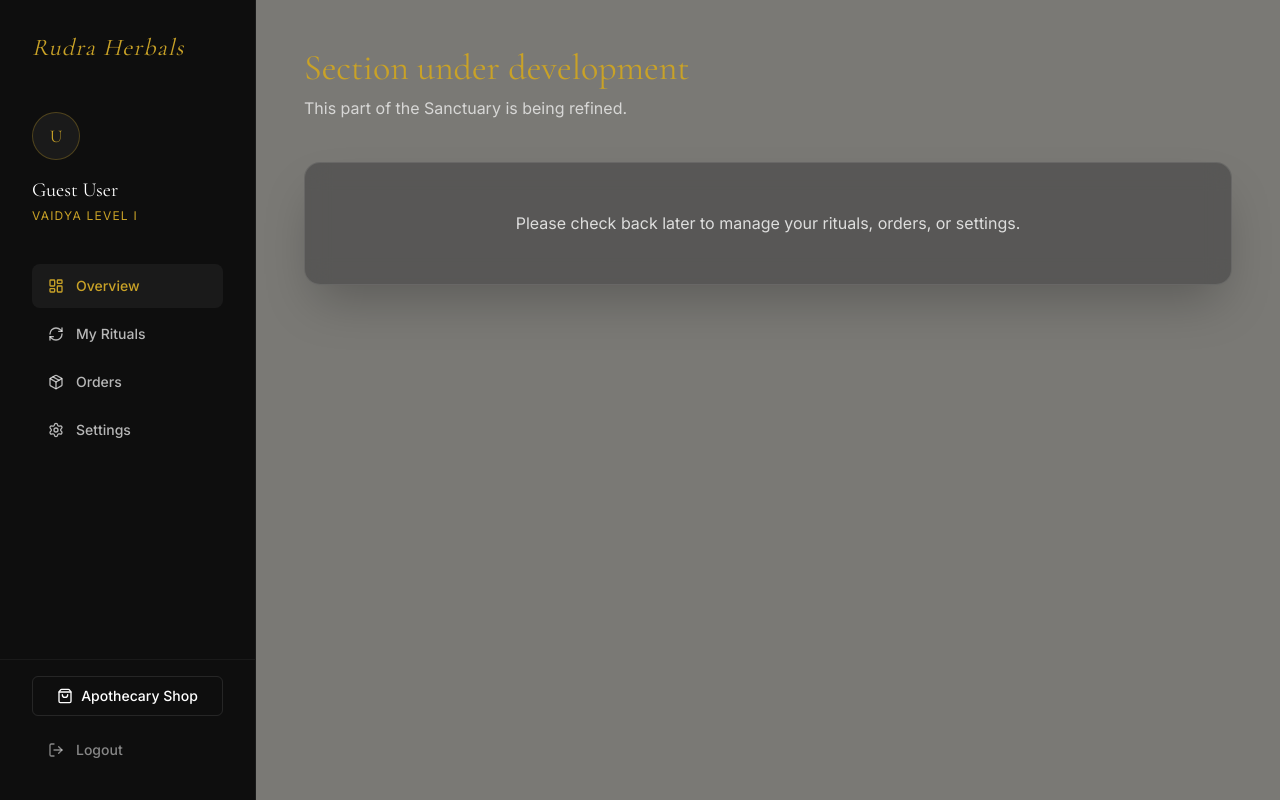
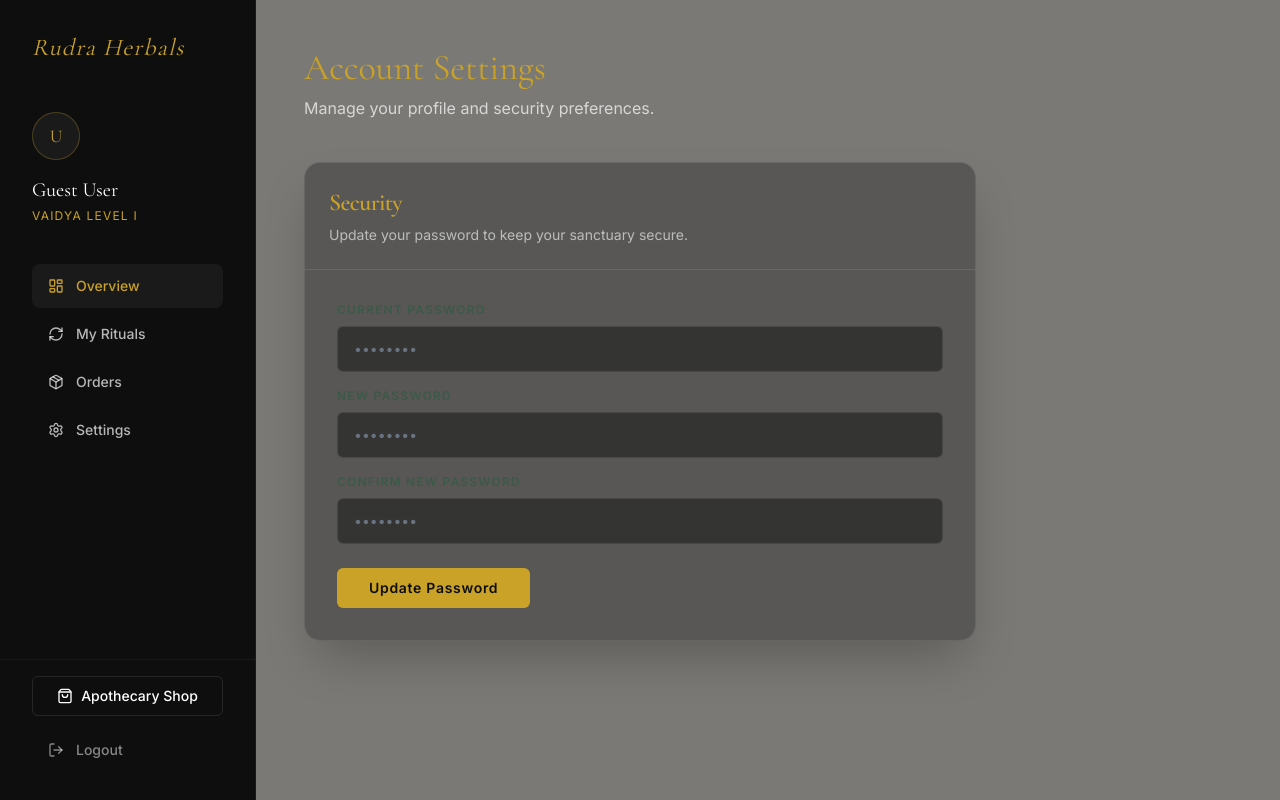
Before and after one commit to Naveen9902/rudra-herbals, a Next.js app: page /account/settings in a window 1280 px wide. Built offline with nearby package versions, Linux system fonts and the light colour scheme.

Commit message:
Add change password form to customer profile settings

```diff
--- a/src/app/(account)/account/settings/page.tsx
+++ b/src/app/(account)/account/settings/page.tsx
@@ -1,15 +1,91 @@
-import { Card, CardContent } from '@/components/ui/card'
+"use client"
 
-export default function AccountPagePlaceholder() {
+import { Card, CardContent, CardHeader, CardTitle, CardDescription } from '@/components/ui/card'
+import { Button } from '@/components/ui/button'
+import { useState } from 'react'
+import { updatePassword } from '@/app/actions/auth-actions'
+
+export default function AccountSettingsPage() {
+  const [loading, setLoading] = useState(false)
+  const [error, setError] = useState("")
+  const [success, setSuccess] = useState(false)
+
+  const handleSubmit = async (e: React.FormEvent<HTMLFormElement>) => {
+    e.preventDefault()
+    setError("")
+    setSuccess(false)
+    setLoading(true)
+
+    const formData = new FormData(e.currentTarget)
+    const result = await updatePassword(formData)
+
+    if (!result.success) {
+      setError(result.error || "Failed to update password")
+    } else {
+      setSuccess(true)
+      e.currentTarget.reset()
+    }
+    setLoading(false)
+  }
+
   return (
     <div className="space-y-10 animate-in fade-in duration-500">
       <header>
-        <h1 className="font-serif text-4xl text-[var(--gold-400)] mb-2">Section under development</h1>
-        <p className="text-white/70">This part of the Sanctuary is being refined.</p>
+        <h1 className="font-serif text-4xl text-[var(--gold-400)] mb-2">Account Settings</h1>
+        <p className="text-white/70">Manage your profile and security preferences.</p>
       </header>
-      <Card className="bg-[var(--glass-panel)] backdrop-blur-md border-white/10 shadow-2xl rounded-2xl overflow-hidden text-white">
-        <CardContent className="p-12 text-center space-y-4">
-          <p className="opacity-80">Please check back later to manage your rituals, orders, or settings.</p>
+
+      <Card className="bg-[var(--glass-panel)] backdrop-blur-md border-white/10 shadow-2xl rounded-2xl overflow-hidden text-white max-w-2xl">
+        <CardHeader className="border-b border-white/10 pb-6">
+          <CardTitle className="font-serif text-2xl text-[var(--gold-400)]">Security</CardTitle>
+          <CardDescription className="text-white/60">Update your password to keep your sanctuary secure.</CardDescription>
+        </CardHeader>
+        <CardContent className="p-8">
+          <form className="space-y-6" onSubmit={handleSubmit}>
+            {error && <div className="p-3 bg-red-900/30 border border-red-500/50 text-red-200 text-sm rounded-md">{error}</div>}
+            {success && <div className="p-3 bg-green-900/30 border border-green-500/50 text-green-200 text-sm rounded-md">Password updated successfully!</div>}
+
+            <div className="space-y-4">
+              <div>
+                <label className="block text-xs uppercase tracking-widest text-[var(--sage-tint)] mb-2 font-semibold">Current Password</label>
+                <input
+                  name="currentPassword"
+                  type="password"
+                  required
+                  className="appearance-none relative block w-full px-4 py-3 bg-black/40 border border-white/10 placeholder-gray-500 text-white rounded-md focus:outline-none focus:ring-1 focus:ring-[var(--gold-400)] focus:border-[var(--gold-400)] transition-colors sm:text-sm"
+                  placeholder="••••••••"
+                />
+              </div>
+              <div>
+                <label className="block text-xs uppercase tracking-widest text-[var(--sage-tint)] mb-2 font-semibold">New Password</label>
+                <input
+                  name="newPassword"
+                  type="password"
+                  required
+                  className="appearance-none relative block w-full px-4 py-3 bg-black/40 border border-white/10 placeholder-gray-500 text-white rounded-md focus:outline-none focus:ring-1 focus:ring-[var(--gold-400)] focus:border-[var(--gold-400)] transition-colors sm:text-sm"
+                  placeholder="••••••••"
+                />
+              </div>
+              <div>
+                <label className="block text-xs uppercase tracking-widest text-[var(--sage-tint)] mb-2 font-semibold">Confirm New Password</label>
+                <input
+                  name="confirmPassword"
+                  type="password"
+                  required
+                  className="appearance-none relative block w-full px-4 py-3 bg-black/40 border border-white/10 placeholder-gray-500 text-white rounded-md focus:outline-none focus:ring-1 focus:ring-[var(--gold-400)] focus:border-[var(--gold-400)] transition-colors sm:text-sm"
+                  placeholder="••••••••"
+                />
+              </div>
+            </div>
+
+            <Button
+              type="submit"
+              disabled={loading}
+              className="w-full sm:w-auto bg-[var(--gold-400)] text-[var(--noir-950)] hover:bg-[var(--gold-500)] font-semibold tracking-wider px-8"
+            >
+              {loading ? "Updating..." : "Update Password"}
+            </Button>
+          </form>
         </CardContent>
       </Card>
     </div>
--- a/src/app/actions/auth-actions.ts
+++ b/src/app/actions/auth-actions.ts
@@ -37,3 +37,51 @@ export async function registerUser(formData: FormData) {
     return { success: false, error: "Failed to register account" }
   }
 }
+
+import { getServerSession } from "next-auth"
+import { authOptions } from "@/lib/auth"
+
+export async function updatePassword(formData: FormData) {
+  try {
+    const session = await getServerSession(authOptions)
+    if (!session?.user?.email) {
+      return { success: false, error: "Unauthorized" }
+    }
+
+    const currentPassword = formData.get("currentPassword") as string
+    const newPassword = formData.get("newPassword") as string
+    const confirmPassword = formData.get("confirmPassword") as string
+
+    if (!currentPassword || !newPassword || !confirmPassword) {
+      return { success: false, error: "All fields are required" }
+    }
+
+    if (newPassword !== confirmPassword) {
+      return { success: false, error: "New passwords do not match" }
+    }
+
+    const user = await prisma.user.findUnique({
+      where: { email: session.user.email }
+    })
+
+    if (!user) {
+      return { success: false, error: "User not found" }
+    }
+
+    // In a real application, use bcrypt.compare
+    if (user.passwordHash !== currentPassword) {
+      return { success: false, error: "Incorrect current password" }
+    }
+
+    // Update password
+    await prisma.user.update({
+      where: { id: user.id },
+      data: { passwordHash: newPassword }
+    })
+
+    return { success: true }
+  } catch (error: any) {
+    console.error("Password update error:", error)
+    return { success: false, error: "Failed to update password" }
+  }
+}
```
